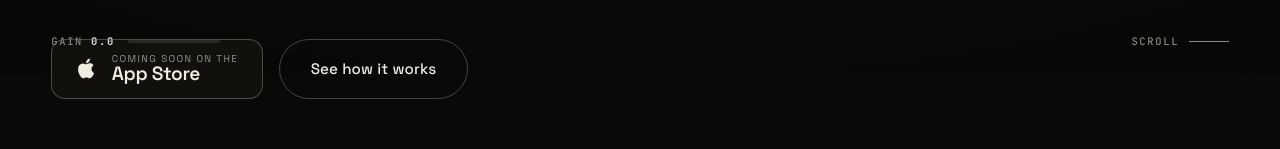
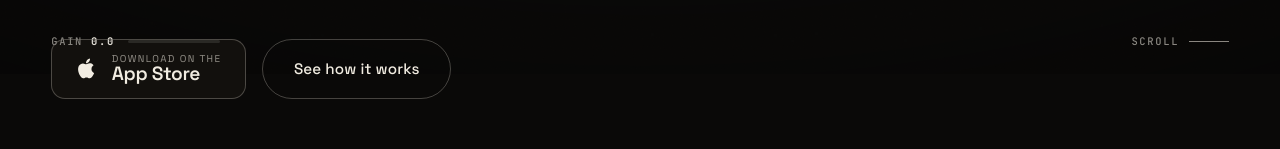
Before and after one commit to aybarsyildiz/toneamp-web, a website built with Vite: page index.html in a window 1280 px wide. Shown: the part 726-875 px from the top of the page. Built offline with nearby package versions, Linux system fonts and the light colour scheme; some packages are replaced by stand-ins of ours; animation ran at ten frames a second.

Commit message:
Launch: App Store badges live (Download on the App Store, real store link)

```diff
--- a/index.html
+++ b/index.html
@@ -150,9 +150,9 @@
       <h1 class="reveal" data-split>Every song's tone.<br /><span class="tint">Dialed in.</span></h1>
       <p class="lede fade">Real amp settings, exact knob positions, and every pedal in the chain — for over 1,300 songs. Then AI translates any tone onto your exact rig.</p>
       <div class="hero-actions fade">
-        <a class="appstore" href="#get" aria-label="Download ToneAmp on the App Store">
+        <a class="appstore" href="https://apps.apple.com/app/id6792555370" target="_blank" rel="noopener" aria-label="Download ToneAmp on the App Store">
           <svg viewBox="0 0 24 24" aria-hidden="true"><path d="M17.05 12.04c-.02-2.3 1.88-3.4 1.96-3.46-1.07-1.56-2.73-1.78-3.32-1.8-1.41-.14-2.75.83-3.47.83-.72 0-1.82-.81-3-.79-1.54.02-2.96.9-3.75 2.28-1.6 2.78-.41 6.9 1.15 9.16.76 1.1 1.67 2.35 2.86 2.3 1.15-.05 1.58-.74 2.97-.74 1.38 0 1.78.74 3 .72 1.24-.02 2.02-1.13 2.78-2.24.88-1.29 1.24-2.53 1.26-2.6-.03-.01-2.42-.93-2.44-3.69zM14.77 5.3c.63-.77 1.06-1.83.94-2.9-.91.04-2.02.61-2.68 1.37-.59.68-1.11 1.77-.97 2.81 1.02.08 2.07-.52 2.71-1.28z"/></svg>
-          <span class="as-text"><small>Coming soon on the</small><b>App Store</b></span>
+          <span class="as-text"><small>Download on the</small><b>App Store</b></span>
         </a>
         <a class="btn btn-ghost" href="#chain">See how it works</a>
       </div>
@@ -345,7 +345,7 @@
       <div class="foot-actions">
         <a class="appstore" href="https://apps.apple.com/app/id6792555370" target="_blank" rel="noopener" aria-label="Download ToneAmp on the App Store">
           <svg viewBox="0 0 24 24" aria-hidden="true"><path d="M17.05 12.04c-.02-2.3 1.88-3.4 1.96-3.46-1.07-1.56-2.73-1.78-3.32-1.8-1.41-.14-2.75.83-3.47.83-.72 0-1.82-.81-3-.79-1.54.02-2.96.9-3.75 2.28-1.6 2.78-.41 6.9 1.15 9.16.76 1.1 1.67 2.35 2.86 2.3 1.15-.05 1.58-.74 2.97-.74 1.38 0 1.78.74 3 .72 1.24-.02 2.02-1.13 2.78-2.24.88-1.29 1.24-2.53 1.26-2.6-.03-.01-2.42-.93-2.44-3.69zM14.77 5.3c.63-.77 1.06-1.83.94-2.9-.91.04-2.02.61-2.68 1.37-.59.68-1.11 1.77-.97 2.81 1.02.08 2.07-.52 2.71-1.28z"/></svg>
-          <span class="as-text"><small>Coming soon on the</small><b>App Store</b></span>
+          <span class="as-text"><small>Download on the</small><b>App Store</b></span>
         </a>
       </div>
       <p class="disclaimer">No ads. No tracking. Community tone settings are player-contributed starting points based on interviews, rig rundowns, and ears — dial in from there.</p>
```
